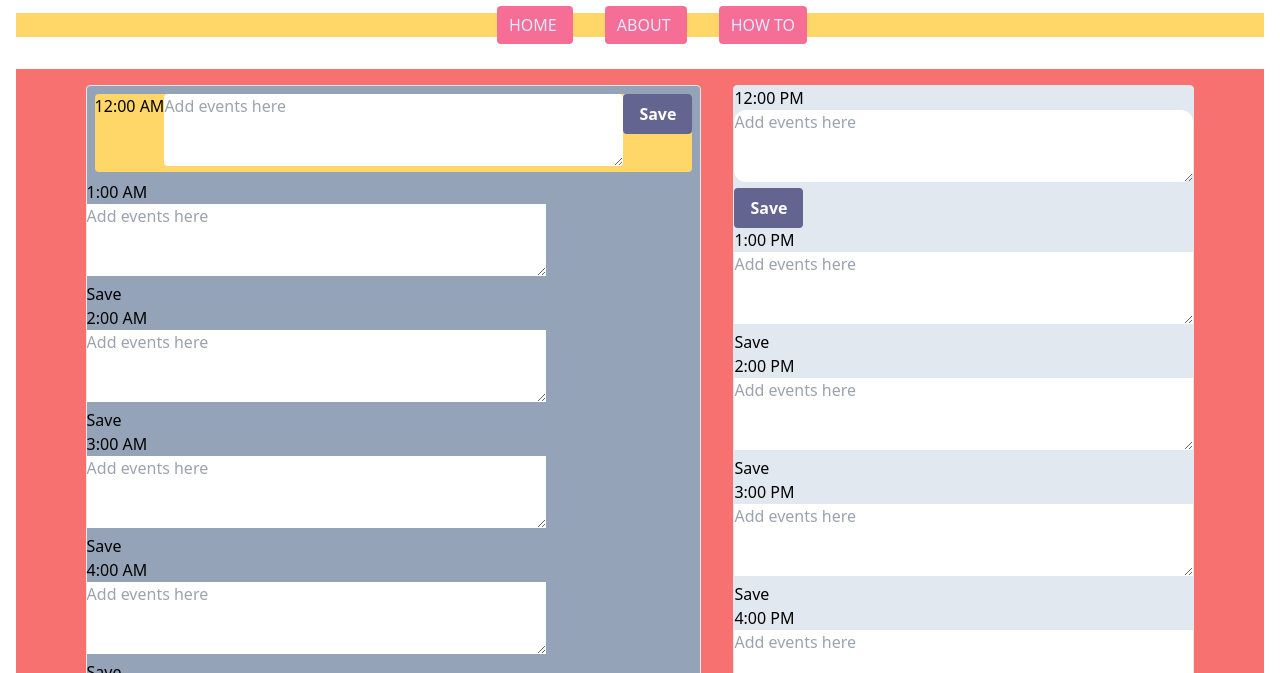
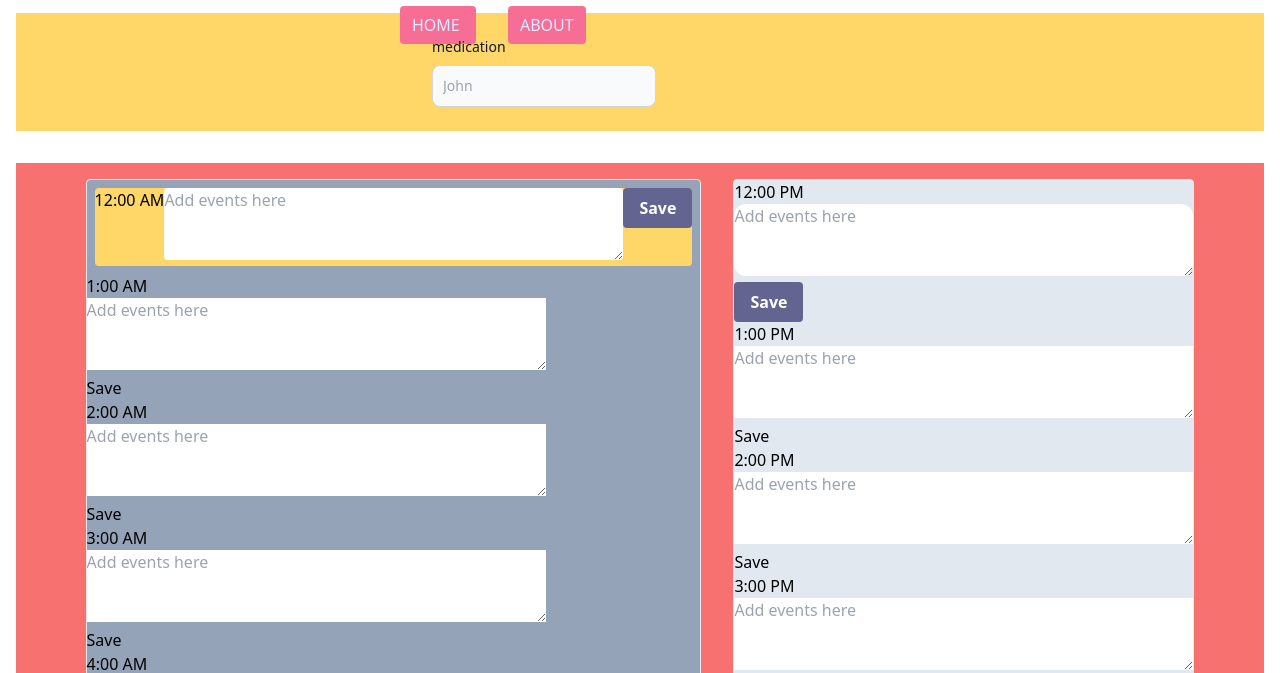
Before and after one commit to mrjakeschultz/project-mayhem, a plain HTML site: page index.html in a window 1280 px wide. Shown: the part 107-780 px from the top of the page. Drawn offline with nearby package versions, Linux system fonts and the light colour scheme; no server answers.

Commit message:
corrected SWAPI species array call

```diff
--- a/assets/js/script.js
+++ b/assets/js/script.js
@@ -1,6 +1,13 @@
 fetch("https://swapi.dev/api/species?page=1")
 	.then((response) => response.json())
 	.then((data) => console.log(data));
+
+//Autocomplete widget for modal meds input
+$("#drug_name").autocomplete({
+	search: function (event, ui) {
+		speciesArrays;
+	},
+});
 
 // OpenWeather API One Day Forecast call
 var APIKey = "655f440e2edd3fdcfbfbcd81a9465bc3";
@@ -47,11 +54,12 @@ function displayWeather(data) {
 
 // Display SW API results
 
-const promises = [];
-
 getSpeciesArray();
 
+let speciesArrays = [];
+
 function getSpeciesArray() {
+	const promises = [];
 	for (let i = 1; i <= 4; i++) {
 		const url = `https://swapi.dev/api/species?page=${i}`;
 
@@ -59,10 +67,24 @@ function getSpeciesArray() {
 
 		promises.push(promise); //find remainder
 	}
-	Promise.all(promises)
-		.then((speciesOverallArray) => speciesOverallArray.map((x) => x.results))
-		.then((speciesIndividualArrays) => console.log(speciesIndividualArrays));
+	Promise.all(promises).then((speciesOverallArray) => {
+		speciesArrays = speciesOverallArray
+			.map((x) => x.results.map((x) => x.name))
+			.flat();
+		useMyVar(speciesArrays);
+	});
 }
+
+function useMyVar(myParameter) {
+	console.log(
+		"🚀 ~ file: script.js ~ line 71 ~ callMyVar ~ myParameter",
+		myParameter
+	);
+}
+
+// .then((speciesIndividualArrays) =>
+
+// console.log(speciesIndividualArrays));
 
 // const arr1 = [0, 1, 2, [3, 4]];
 
--- a/index.html
+++ b/index.html
@@ -76,11 +76,11 @@
             class="px-3 py-2 text-blue-100 no-underline bg-pinkish rounded hover:bg-blue-600 hover:underline hover:text-blue-200"
             >ABOUT
           </a>
-          <a
-            href="#"
-            class="px-3 py-2 text-blue-100 no-underline bg-pinkish rounded hover:bg-blue-600 hover:underline hover:text-blue-200"
-            >HOW TO
-          </a>
+          <div class="grid gap-6 mb-6 md:grid-cols-2">
+            <div>
+                <label for="first_name" class="block mb-2 text-sm font-medium text-gray-900 dark:text-gray-300">medication</label>
+                <input type="text" id="drug_name" class="bg-gray-50 border border-gray-300 text-gray-900 text-sm rounded-lg focus:ring-blue-500 focus:border-blue-500 block w-full p-2.5 dark:bg-gray-700 dark:border-gray-600 dark:placeholder-gray-400 dark:text-white dark:focus:ring-blue-500 dark:focus:border-blue-500" placeholder="John" required>
+            </div>
           <p id="currentDay"></p>
         </div>
       </div>
```
